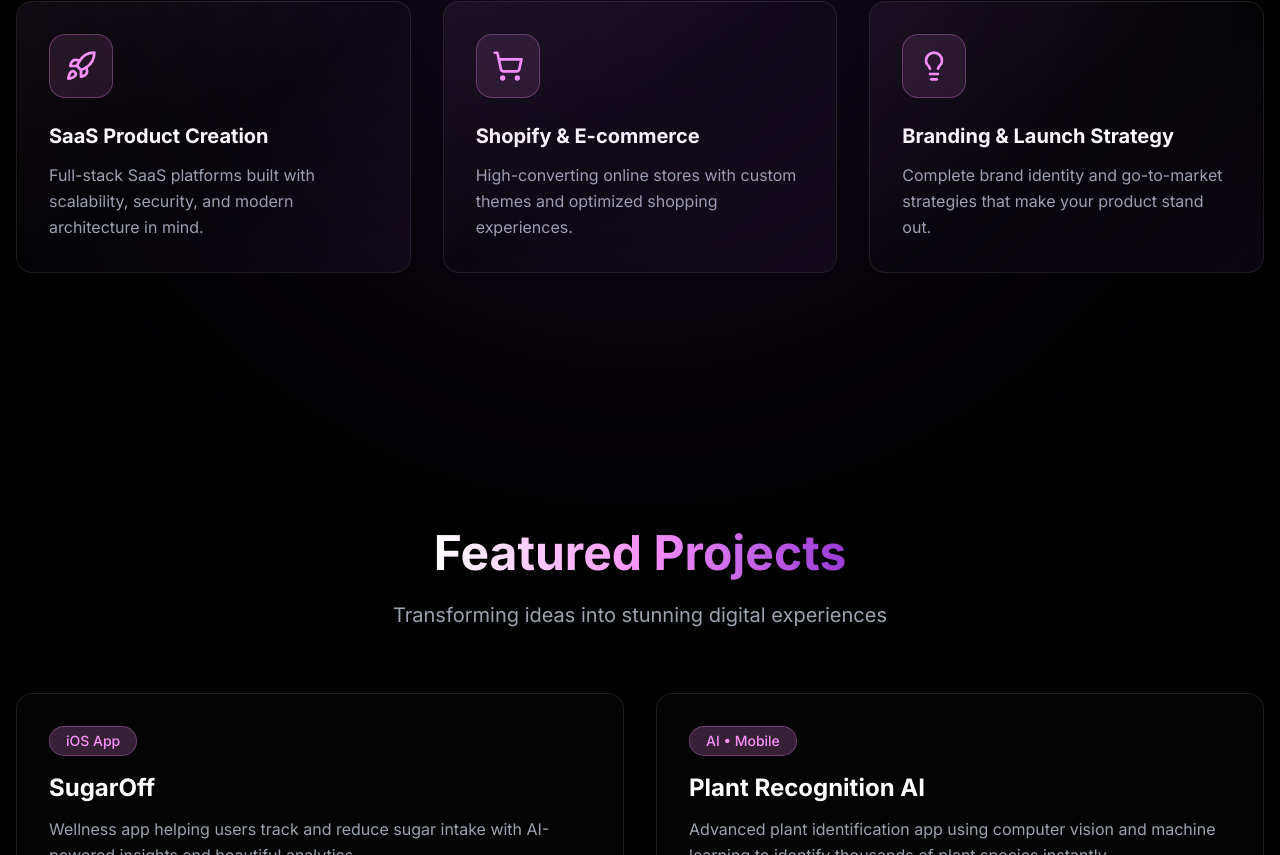
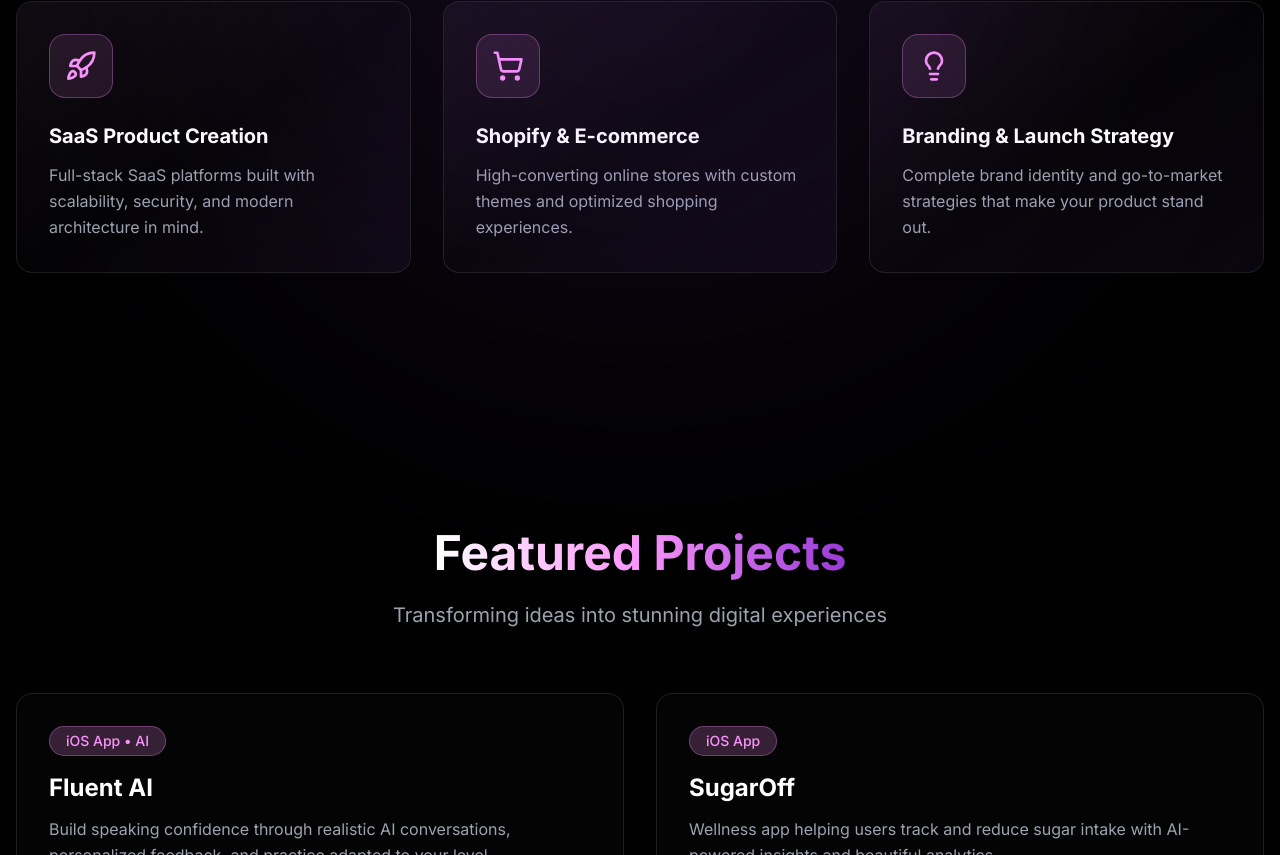
Before and after one commit to Jimmycode06/hypernova, a Next.js app: page / in a window 1280 px wide. Shown: the part 1945-2800 px from the top of the page. Built offline with nearby package versions, Linux system fonts and the light colour scheme.

Commit message:
Add Fluent AI to application portfolio

```diff
--- a/app/projects/page.tsx
+++ b/app/projects/page.tsx
@@ -7,6 +7,13 @@
 import { Search } from "lucide-react";
 
 const allProjects = [
+  {
+    title: "Fluent AI",
+    category: "iOS App • AI",
+    description: "AI-powered language practice with realistic conversations, personalized corrections, and speaking progress adapted to every level.",
+    tags: ["Apps", "AI"],
+    href: "/fluent-ai",
+  },
   {
     title: "Nova",
     category: "iOS App • AI",
--- a/components/sections/PortfolioSection.tsx
+++ b/components/sections/PortfolioSection.tsx
@@ -6,6 +6,12 @@
 import { ArrowRight } from "lucide-react";
 
 const projects = [
+  {
+    title: "Fluent AI",
+    category: "iOS App • AI",
+    description: "Build speaking confidence through realistic AI conversations, personalized feedback, and practice adapted to your level.",
+    href: "/fluent-ai",
+  },
   {
     title: "SugarOff",
     category: "iOS App",
```
